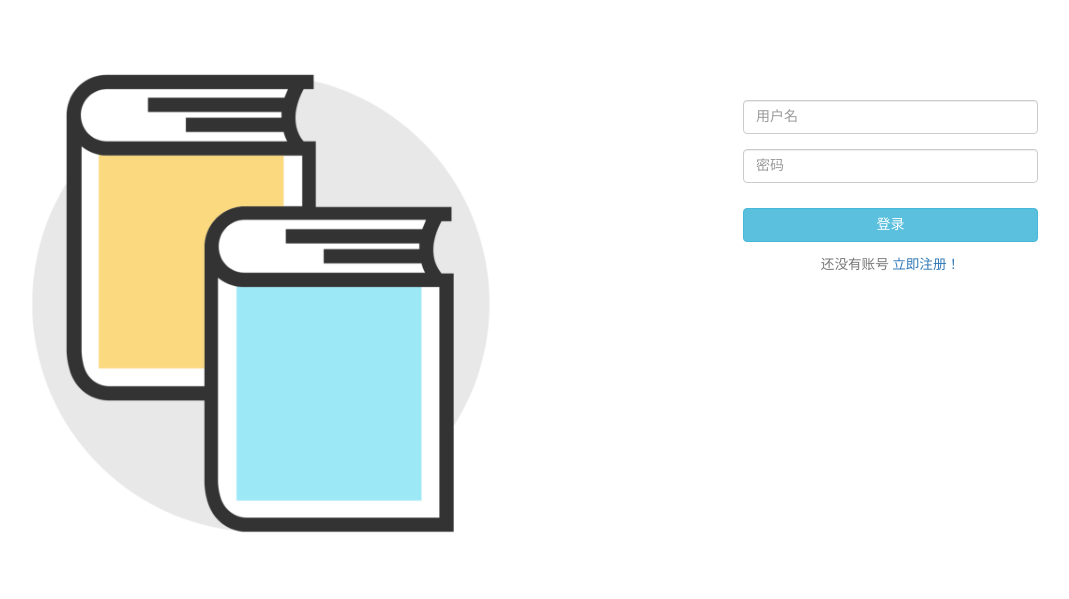
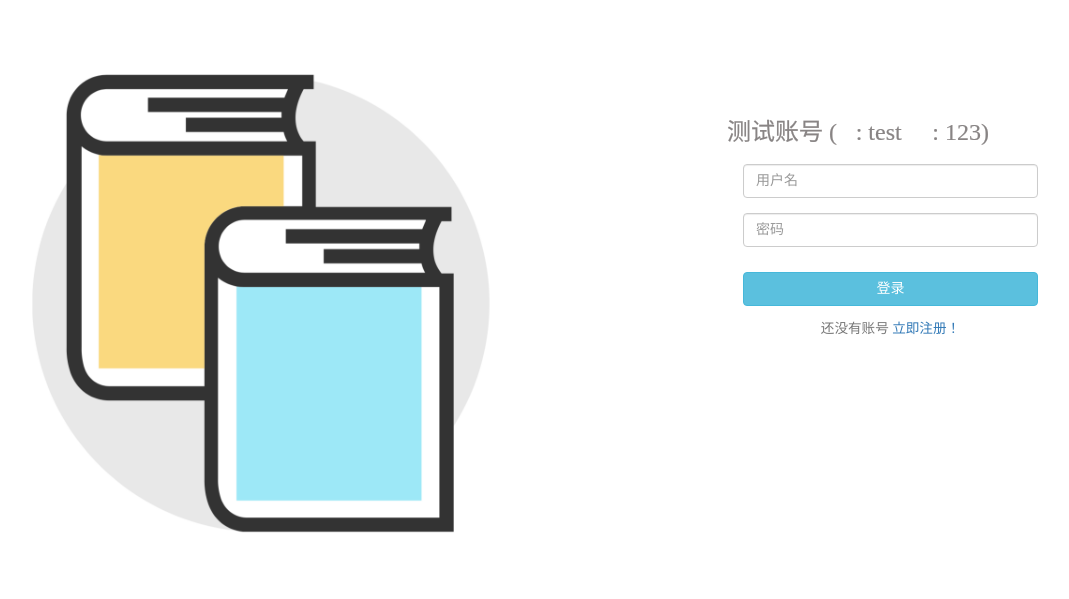
Before and after one commit to xiangjianan/book, a Django app: page / in a window 1280 px wide. Shown: the part 70-669 px from the top of the page, without its empty margins (172-1241 px from the left). Run offline with Django 3.2, Linux system fonts and the light colour scheme; some libraries are stand-ins or nearby versions; some web fonts are replaced.

Commit message:
V11.0.7 增加测试账号

```diff
--- a/static/auth/login.css
+++ b/static/auth/login.css
@@ -11,6 +11,13 @@ body{
     padding-top: 50px;
     border-radius: 10px;
 }
+.body-login h3{
+    width: 100%;
+    margin: 20px auto;
+    color: #888484;
+    font-size: 24px;
+    text-align: center;
+}
 .btn,
 .btn:hover{
     transition: 0.5s all;
--- a/templates/auth/login.html
+++ b/templates/auth/login.html
@@ -8,6 +8,7 @@
             </div>
             <!-- 右侧登录框 -->
             <div class="col-md-4 body-login">
+                <h3 class="iconfont">测试账号 (&#xe66b;:&nbsp;test&nbsp;&nbsp;&#xe620;:&nbsp;123)</h3>
                 <form class="form-horizontal" action="" method="post">
                     {% csrf_token %}
                     <div class="form-group">
```
